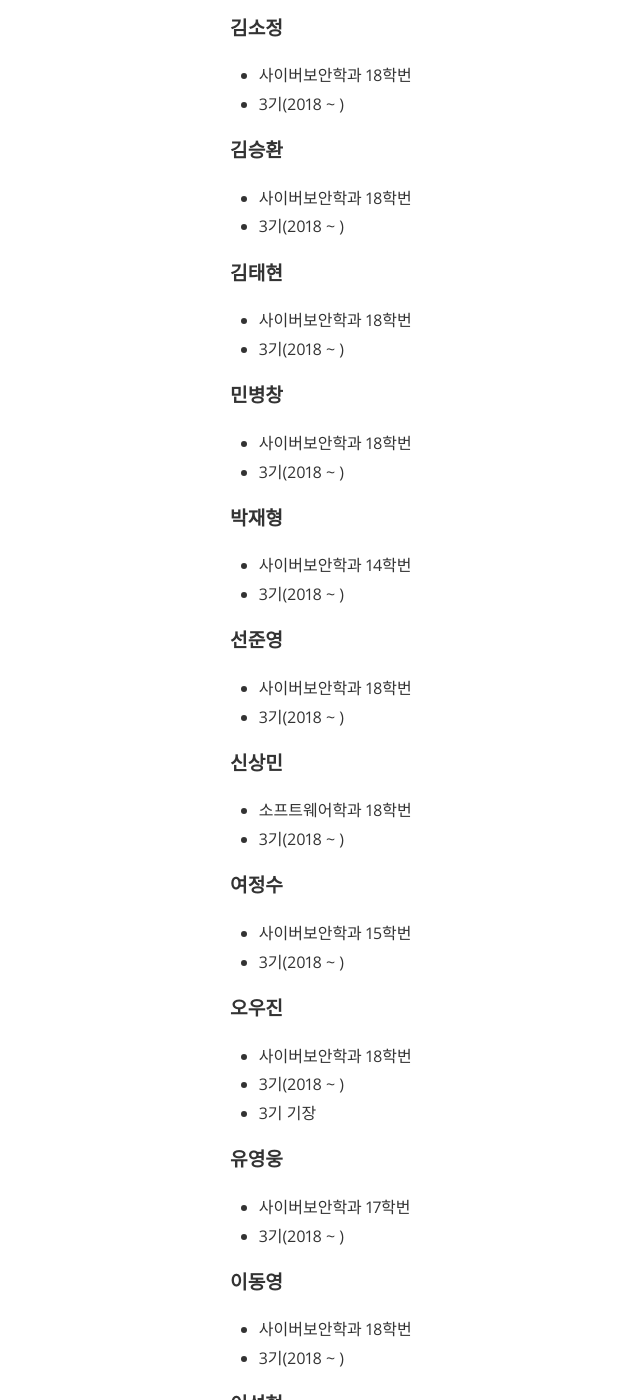
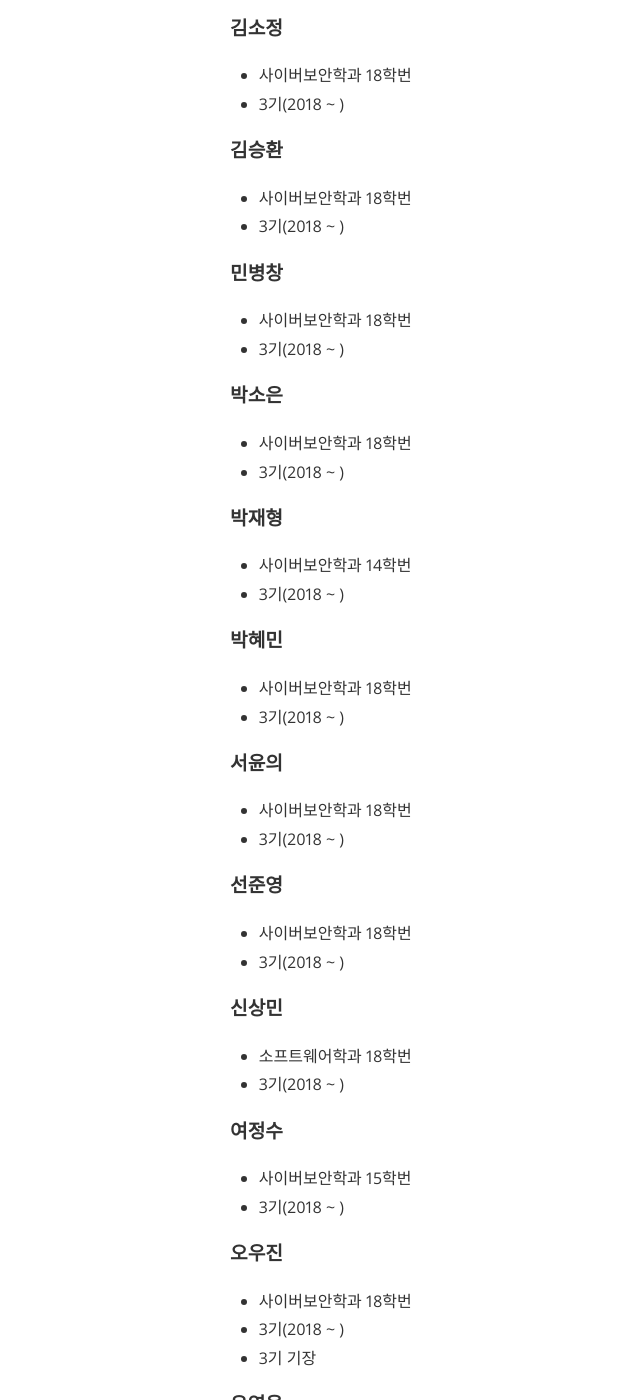
Before and after one commit to ajou-whois/ajou-whois.github.io, a Jekyll site: the page built from members.md, in a window 1280 px wide and 1400 px high, scrolled down 3571 px. Shown: the whole window, without its empty margins (42-682 px from the left). Built offline with Jekyll 4.4.1, drawn with Linux system fonts in a browser that asks for light colours; nearby versions of some CDN libraries; some of the changed text lies outside the part shown.

Commit message:
회원 업데이트 20181212

```diff
--- a/members.md
+++ b/members.md
@@ -123,16 +123,24 @@ permalink: /members/
 * 사이버보안학과 18학번
 * 3기(2018 ~ )
 
-#### 김태현
+#### 민병창
 * 사이버보안학과 18학번
 * 3기(2018 ~ )
 
-#### 민병창
+#### 박소은
 * 사이버보안학과 18학번
 * 3기(2018 ~ )
 
 #### 박재형
 * 사이버보안학과 14학번
+* 3기(2018 ~ )
+
+#### 박혜민
+* 사이버보안학과 18학번
+* 3기(2018 ~ )
+
+#### 서윤의
+* 사이버보안학과 18학번
 * 3기(2018 ~ )
 
 #### 선준영
@@ -154,6 +162,10 @@ permalink: /members/
 
 #### 유영웅
 * 사이버보안학과 17학번
+* 3기(2018 ~ )
+
+#### 육지영
+* 사이버보안학과 18학번
 * 3기(2018 ~ )
 
 #### 이동영
@@ -184,6 +196,10 @@ permalink: /members/
 * 사이버보안학과 17학번
 * 3기(2018 ~ )
 
+#### 하동현
+* 사이버보안학과 18학번
+* 3기(2018 ~ )
+
 #### 허태영
 * 사이버보안학과 18학번
 * 3기(2018 ~ )
```
